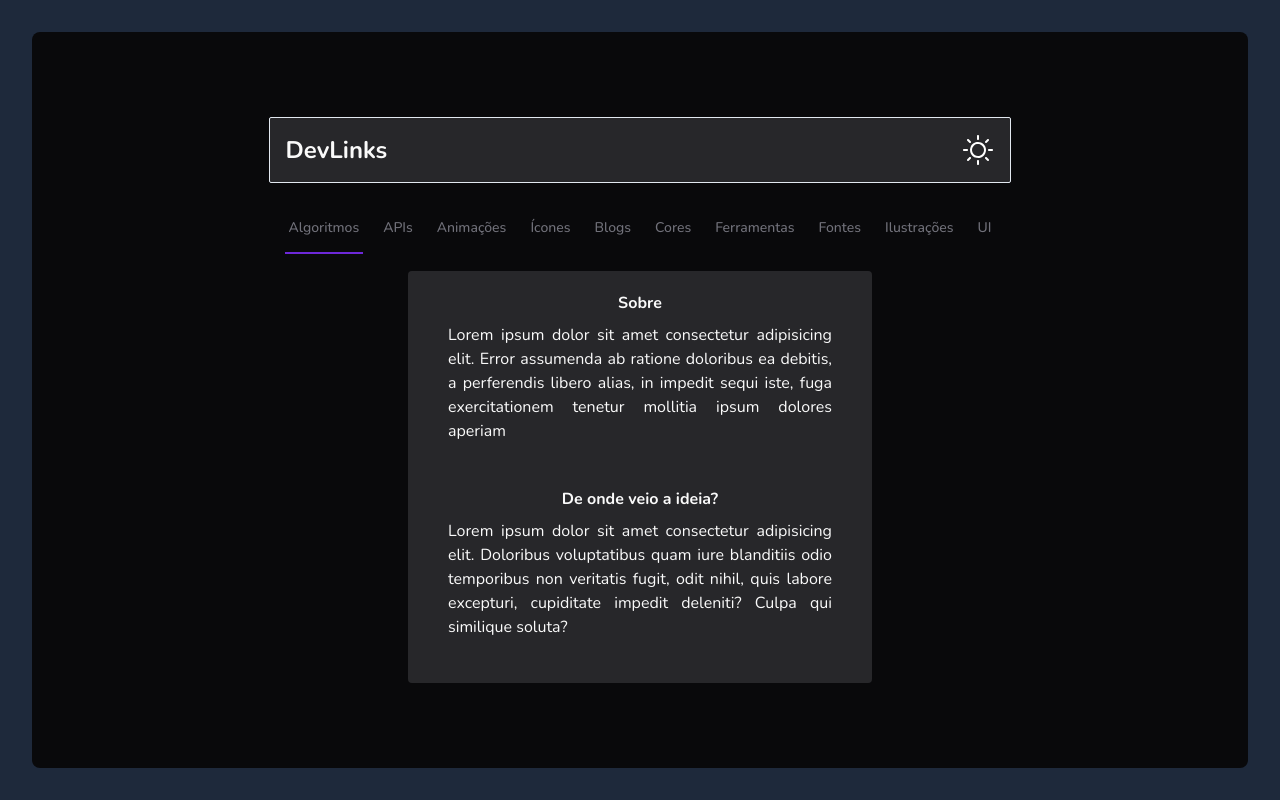
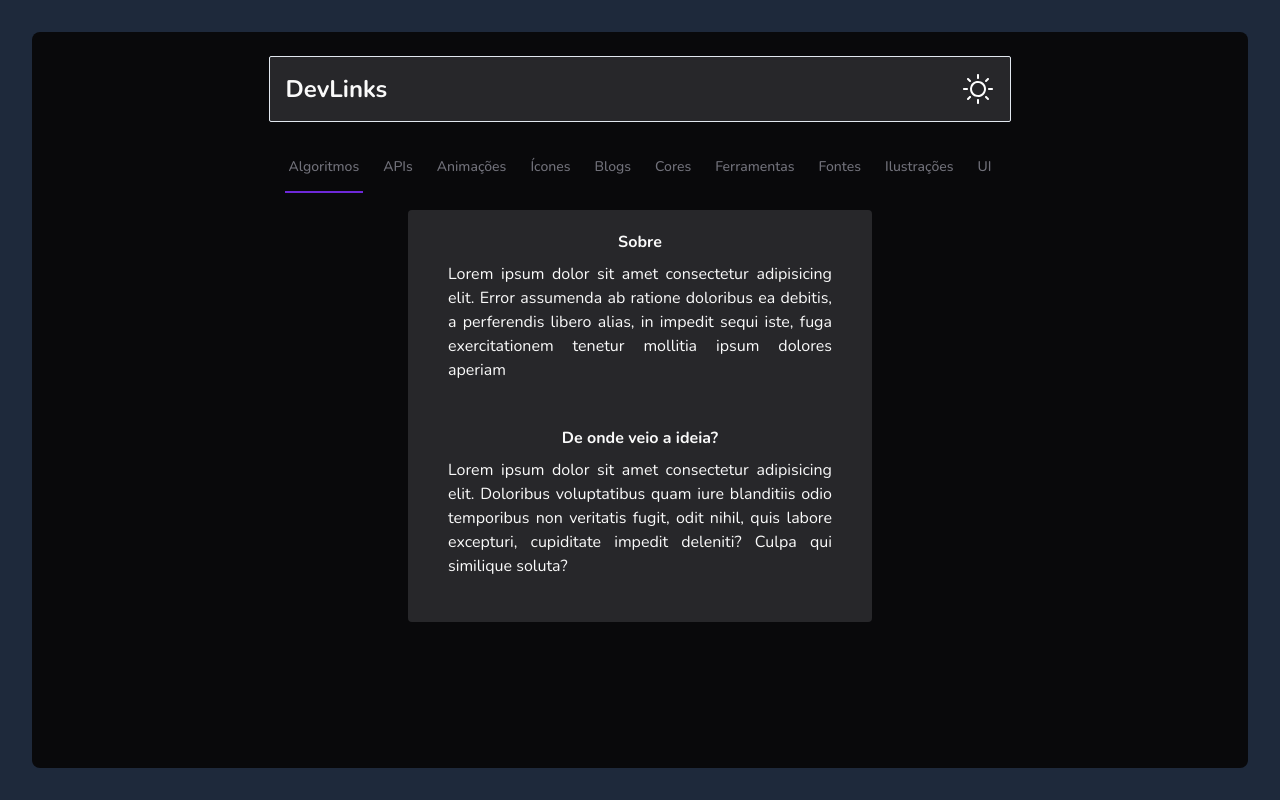
Before and after one commit to antoniobiasotti/devlinks, a Next.js app: page / in a window 1280 px wide. Built offline with nearby package versions, Linux system fonts and the light colour scheme.

Commit message:
fine adjs

```diff
--- a/src/app/(devlinks)/(home)/page.tsx
+++ b/src/app/(devlinks)/(home)/page.tsx
@@ -6,7 +6,7 @@ export default async function Home() {
   await new Promise(resolve => setTimeout(resolve, 1000))
 
   return (
-    <main className="h-full flex gap-3 bg-zinc-950 rounded-lg justify-center items-center py-6">
+    <main className="h-full flex gap-3 bg-zinc-950 rounded-lg justify-center py-6">
       <div className="space-y-8 justify-center">
         <Header />
         <MainNavigationBar/>
```
